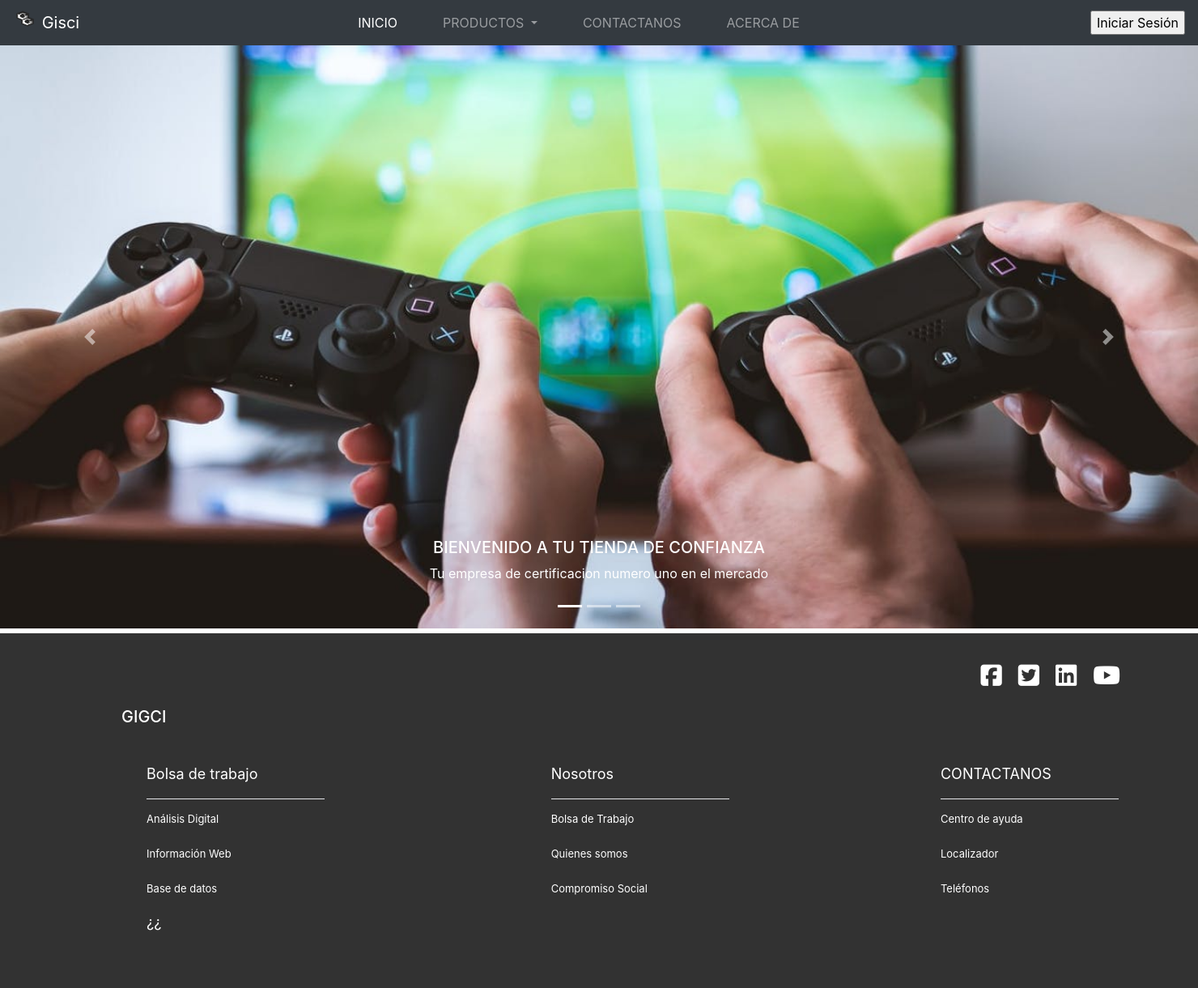
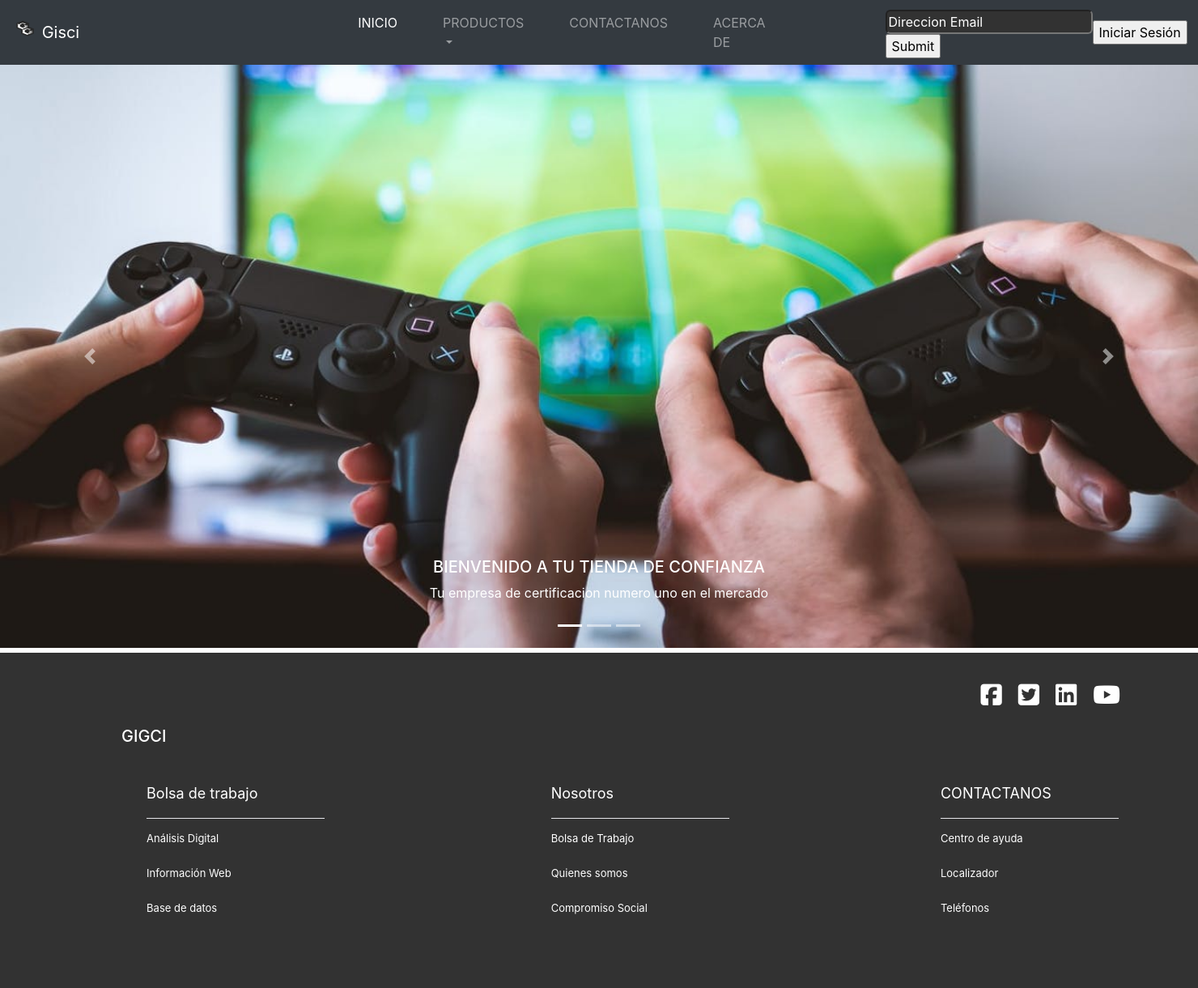
Before and after one commit to ViicVaporub/ProyectoWEB, a PHP site: page /home.php in a window 1480 px wide. Shown: the top 1220 px of the page at 81% size. Run offline with PHP 8.4, Linux system fonts and the light colour scheme; some libraries are stand-ins or nearby versions.

Commit message:
Boton de suscribirse
Agregue el boton de suscribirse

```diff
--- a/css/estilo.css
+++ b/css/estilo.css
@@ -71,3 +71,16 @@ footer h4{
     justify-content: space-around;
     font-size: 12px;
 }
+.susc{
+    background-color: #323232;
+    color: white;
+    text-decoration: white;
+    border-radius: 6px;
+}
+.butsus{
+    background-color: rgb(148, 147, 147);
+    border: 1px solid rgb(148, 147, 147) ;
+    border-radius: 5px;
+    color: white;
+}
+::placeholder { color: white; }
--- a/encabezado.php
+++ b/encabezado.php
@@ -35,6 +35,9 @@
                   <li class="nav-item" style="margin-left: 40px;">
                     <a class="nav-link" href="Acercade.php">ACERCA DE</a>
                   </li>
+                  <li class="nav-item" style="margin-left: 140px; margin-top: 4px;">
+                  <input id="=resultado" class="susc" type="email" placeholder="Direccion Email" name="mail" id="mail" required> <input id="butsus" type="submit" >
+                  </li>
                   <li>
                   <?php
                     if(isset($_SESSION["admin"])){
--- a/footer.php
+++ b/footer.php
@@ -17,7 +17,7 @@
                 <p><a href="#" style="color: white;">Análisis Digital</a></p>
                 <p><a href="#" style="color: white;">Información Web</a></p>
                 <p><a href="#" style="color: white;">Base de datos</a></p>
-¿¿
+
                 </li>
                 <li>Nosotros
                 <div class="line2"></div>
```
